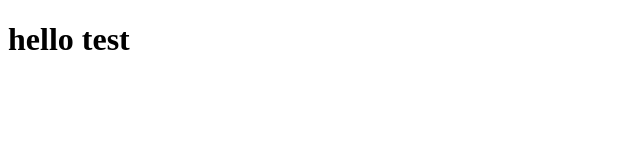
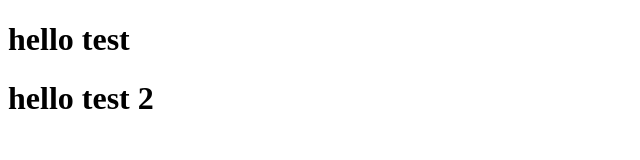
Before and after one commit to motiurbd/test, a plain HTML site: page index.html in a window 1280 px wide. Shown: the whole page, without its empty margins (0-640 px from the left). Drawn offline with Linux system fonts and the light colour scheme.

Commit message:
Update index.html

```diff
--- a/index.html
+++ b/index.html
@@ -8,5 +8,6 @@
 </head>
 <body>
     <h1>hello test</h1>
+    <h1>hello test 2</h1>
 </body>
 </html>
```
